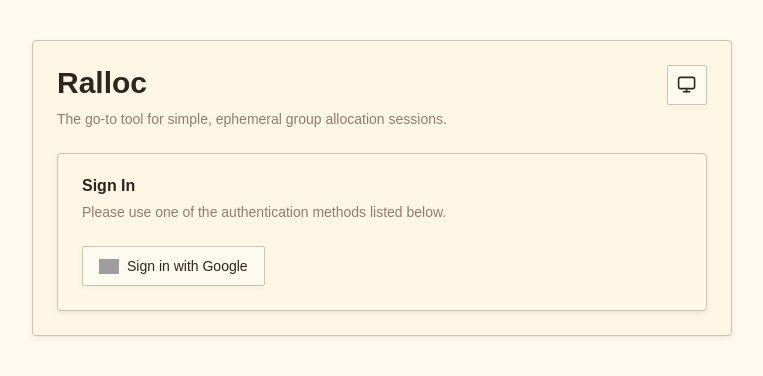
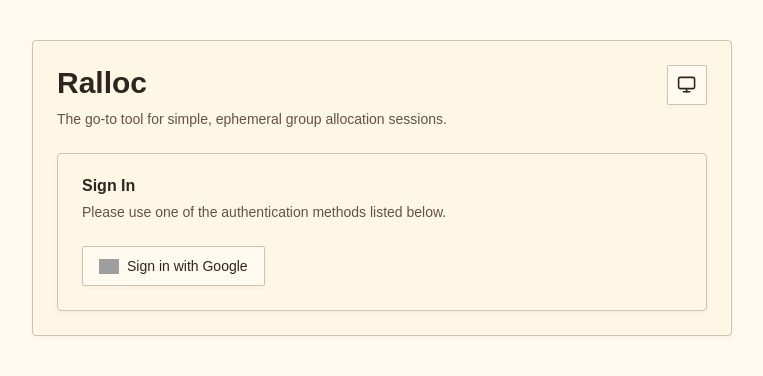
Before and after one commit to tomasvana10/ralloc, a Next.js app: page /signin in a window 1280 px wide. Shown: the top 376 px of the page, without its empty margins (258-1021 px from the left). Built offline with nearby package versions, Linux system fonts and the light colour scheme; no server answers; grey boxes are pictures that could not be loaded.

Commit message:
update styles - add less visible shadows and better contrasted text in light mode

```diff
--- a/src/app/globals.css
+++ b/src/app/globals.css
@@ -76,12 +76,12 @@
   --card-foreground: oklch(0.2724 0.0177 57.4319);
   --popover: oklch(0.9767 0.0241 84.5925);
   --popover-foreground: oklch(0.2724 0.0177 57.4319);
-  --primary: oklch(0.6077 0.1417 51.2931);
+  --primary: oklch(61.737% 0.158 48.981);
   --primary-foreground: oklch(0.986 0.0145 84.583);
   --secondary: oklch(0.8982 0.0222 84.5925);
   --secondary-foreground: oklch(0.375 0.0273 57.3103);
   --muted: oklch(0.9323 0.0147 84.5845);
-  --muted-foreground: oklch(0.6037 0.0363 57.5075);
+  --muted-foreground: oklch(45.359% 0.03455 60.013);
   --accent: oklch(0.8637 0.0297 84.5908);
   --accent-foreground: oklch(0.375 0.0273 57.3103);
   --destructive: oklch(0.5714 0.2121 27.2502);
@@ -105,33 +105,27 @@
   --font-sans: "Quicksand", sans-serif;
   --font-serif: "Bitter", serif;
   --font-mono: "Fira Code", monospace;
+  --spacing: 0.25rem;
+  --letter-spacing: 0em;
+  --tracking-normal: 0em;
+  --shadow-offset-x: 0rem;
   --shadow-color: hsl(25, 15%, 20%);
-  --shadow-opacity: 0.08;
-  --shadow-blur: 0.375rem;
-  --shadow-spread: 0rem;
-  --shadow-offset-x: 0rem;
-  --shadow-offset-y: 0.1875rem;
-  --letter-spacing: 0em;
-  --spacing: 0.25rem;
-  --shadow-2xs: 0rem 0.1875rem 0.375rem 0rem hsl(25 15% 20% / 0.04);
-  --shadow-xs: 0rem 0.1875rem 0.375rem 0rem hsl(25 15% 20% / 0.04);
-  --shadow-sm:
-    0rem 0.1875rem 0.375rem 0rem hsl(25 15% 20% / 0.08), 0rem 1px 2px -1px
-    hsl(25 15% 20% / 0.08);
-  --shadow:
-    0rem 0.1875rem 0.375rem 0rem hsl(25 15% 20% / 0.08), 0rem 1px 2px -1px
-    hsl(25 15% 20% / 0.08);
-  --shadow-md:
-    0rem 0.1875rem 0.375rem 0rem hsl(25 15% 20% / 0.08), 0rem 2px 4px -1px
-    hsl(25 15% 20% / 0.08);
-  --shadow-lg:
-    0rem 0.1875rem 0.375rem 0rem hsl(25 15% 20% / 0.08), 0rem 4px 6px -1px
-    hsl(25 15% 20% / 0.08);
-  --shadow-xl:
-    0rem 0.1875rem 0.375rem 0rem hsl(25 15% 20% / 0.08), 0rem 8px 10px -1px
-    hsl(25 15% 20% / 0.08);
-  --shadow-2xl: 0rem 0.1875rem 0.375rem 0rem hsl(25 15% 20% / 0.2);
-  --tracking-normal: 0em;
+  --shadow-opacity: 0.04;
+  --shadow-blur: 0.25rem;
+  --shadow-offset-y: 0.125rem;
+  --shadow-2xs: 0rem 0.125rem 0.25rem 0rem hsl(25 15% 20% / 0.02);
+  --shadow-xs: 0rem 0.125rem 0.25rem 0rem hsl(25 15% 20% / 0.03);
+  --shadow-sm: 0rem 0.125rem 0.25rem 0rem hsl(25 15% 20% / 0.04),
+    0rem 1px 2px -1px hsl(25 15% 20% / 0.03);
+  --shadow: 0rem 0.125rem 0.25rem 0rem hsl(25 15% 20% / 0.05),
+    0rem 1px 2px -1px hsl(25 15% 20% / 0.04);
+  --shadow-md: 0rem 0.1875rem 0.375rem 0rem hsl(25 15% 20% / 0.06),
+    0rem 2px 4px -1px hsl(25 15% 20% / 0.05);
+  --shadow-lg: 0rem 0.25rem 0.5rem 0rem hsl(25 15% 20% / 0.07),
+    0rem 4px 6px -1px hsl(25 15% 20% / 0.06);
+  --shadow-xl: 0rem 0.375rem 0.75rem 0rem hsl(25 15% 20% / 0.08),
+    0rem 8px 10px -1px hsl(25 15% 20% / 0.07);
+  --shadow-2xl: 0rem 0.375rem 0.75rem 0rem hsl(25 15% 20% / 0.1);
 }
 
 .dark {
@@ -172,31 +166,22 @@
   --font-serif: "Bitter", serif;
   --font-mono: "Fira Code", monospace;
   --shadow-color: hsl(25, 15%, 5%);
-  --shadow-opacity: 0.6;
-  --shadow-blur: 0.625rem;
-  --shadow-spread: 0rem;
-  --shadow-offset-x: 0rem;
-  --shadow-offset-y: 0.3125rem;
-  --letter-spacing: 0em;
-  --spacing: 0.25rem;
-  --shadow-2xs: 0rem 0.3125rem 0.625rem 0rem hsl(25 15% 5% / 0.3);
-  --shadow-xs: 0rem 0.3125rem 0.625rem 0rem hsl(25 15% 5% / 0.3);
-  --shadow-sm:
-    0rem 0.3125rem 0.625rem 0rem hsl(25 15% 5% / 0.6), 0rem 1px 2px -1px
-    hsl(25 15% 5% / 0.6);
-  --shadow:
-    0rem 0.3125rem 0.625rem 0rem hsl(25 15% 5% / 0.6), 0rem 1px 2px -1px
-    hsl(25 15% 5% / 0.6);
-  --shadow-md:
-    0rem 0.3125rem 0.625rem 0rem hsl(25 15% 5% / 0.6), 0rem 2px 4px -1px
-    hsl(25 15% 5% / 0.6);
-  --shadow-lg:
-    0rem 0.3125rem 0.625rem 0rem hsl(25 15% 5% / 0.6), 0rem 4px 6px -1px
-    hsl(25 15% 5% / 0.6);
-  --shadow-xl:
-    0rem 0.3125rem 0.625rem 0rem hsl(25 15% 5% / 0.6), 0rem 8px 10px -1px
-    hsl(25 15% 5% / 0.6);
-  --shadow-2xl: 0rem 0.3125rem 0.625rem 0rem hsl(25 15% 5% / 1.5);
+  --shadow-opacity: 0.3;
+  --shadow-blur: 0.375rem;
+  --shadow-offset-y: 0.25rem;
+  --shadow-2xs: 0rem 0.25rem 0.5rem 0rem hsl(25 15% 5% / 0.15);
+  --shadow-xs: 0rem 0.25rem 0.5rem 0rem hsl(25 15% 5% / 0.18);
+  --shadow-sm: 0rem 0.25rem 0.5rem 0rem hsl(25 15% 5% / 0.25),
+    0rem 1px 2px -1px hsl(25 15% 5% / 0.2);
+  --shadow: 0rem 0.25rem 0.5rem 0rem hsl(25 15% 5% / 0.3),
+    0rem 1px 2px -1px hsl(25 15% 5% / 0.25);
+  --shadow-md: 0rem 0.25rem 0.5rem 0rem hsl(25 15% 5% / 0.35),
+    0rem 2px 4px -1px hsl(25 15% 5% / 0.3);
+  --shadow-lg: 0rem 0.3125rem 0.625rem 0rem hsl(25 15% 5% / 0.4),
+    0rem 4px 6px -1px hsl(25 15% 5% / 0.35);
+  --shadow-xl: 0rem 0.375rem 0.75rem 0rem hsl(25 15% 5% / 0.45),
+    0rem 8px 10px -1px hsl(25 15% 5% / 0.4);
+  --shadow-2xl: 0rem 0.375rem 0.75rem 0rem hsl(25 15% 5% / 0.5);
 }
 
 @layer base {
```
